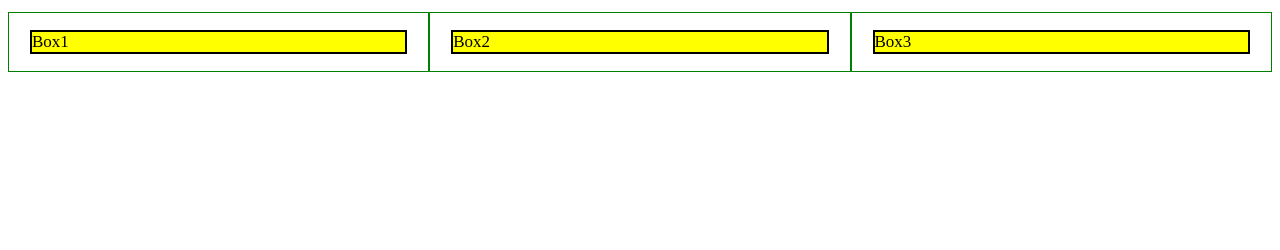
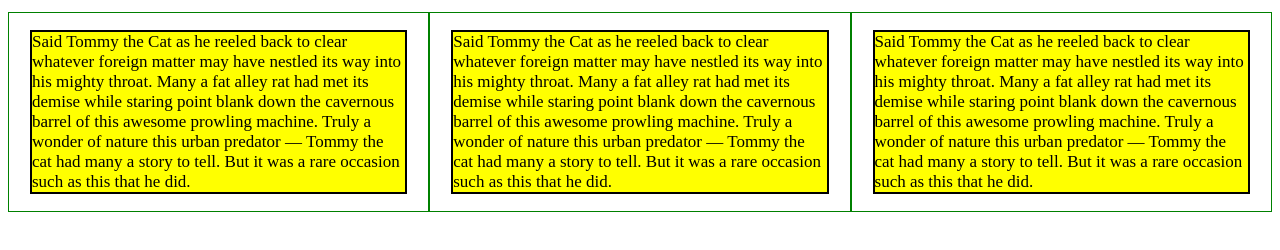
Before and after one commit to MushtaqM14/Mushtaq-Coursera, a plain HTML site: page mod2-solution/index.html in a window 1280 px wide. Shown: the part 52-302 px from the top of the page. Drawn offline with Linux system fonts and the light colour scheme.

Commit message:
text modified

```diff
--- a/mod2-solution/index.html
+++ b/mod2-solution/index.html
@@ -155,10 +155,21 @@
 <h1>Single Responsive Page for Module2 Coding Assignment!</h1>
 
 <div class="row">
-  <div class="col-lg-4 col-md-6"><p>Box1</p></div>
-
-  <div class="col-lg-4 col-md-6"><p>Box2</p></div>
-  <div class="col-lg-4 col-md-12"><p>Box3</p></div>
+  <div class="col-lg-4 col-md-6"><p>Said Tommy the Cat as he reeled back to clear whatever foreign matter may have
+  nestled its way into his mighty throat. Many a fat alley rat had met its
+  demise while staring point blank down the cavernous barrel of this awesome
+  prowling machine. Truly a wonder of nature this urban predator — Tommy the cat
+  had many a story to tell. But it was a rare occasion such as this that he did. </p></div>
+  <div class="col-lg-4 col-md-6"><p>Said Tommy the Cat as he reeled back to clear whatever foreign matter may have
+  nestled its way into his mighty throat. Many a fat alley rat had met its
+  demise while staring point blank down the cavernous barrel of this awesome
+  prowling machine. Truly a wonder of nature this urban predator — Tommy the cat
+  had many a story to tell. But it was a rare occasion such as this that he did. </p></div>
+  <div class="col-lg-4 col-md-12"><p>Said Tommy the Cat as he reeled back to clear whatever foreign matter may have
+  nestled its way into his mighty throat. Many a fat alley rat had met its
+  demise while staring point blank down the cavernous barrel of this awesome
+  prowling machine. Truly a wonder of nature this urban predator — Tommy the cat
+  had many a story to tell. But it was a rare occasion such as this that he did. </p></div>
 
 </div>
 </body>
```
